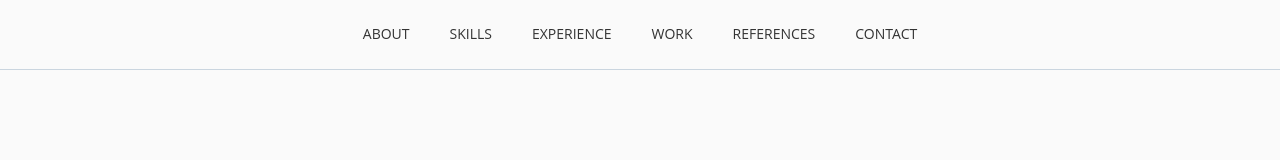
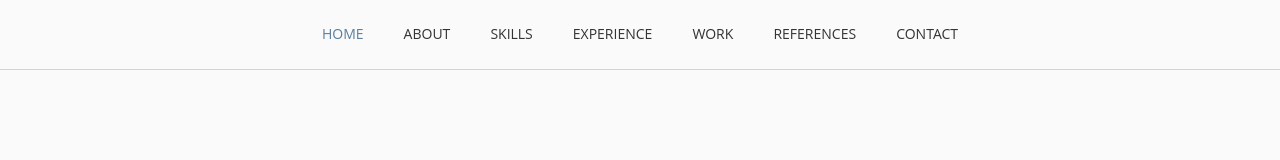
Before and after one commit to AlejandroLucas161/portfolio, a React (Vite) app: page / in a window 1280 px wide. Shown: the top 160 px of the page. Built offline with nearby package versions, Linux system fonts and the light colour scheme.

Commit message:
Add active styles to navbar

```diff
--- a/src/components/Banner/Banner.tsx
+++ b/src/components/Banner/Banner.tsx
@@ -3,7 +3,10 @@ import bannerImage from "../../assets/banner-image.png";
 
 const Banner: FunctionComponent = () => {
   return (
-    <div className="h-[calc(100vh-71px)] max-h-[823px] xl:mx-[60px] mx-[30px] relative flex items-center">
+    <div
+      className="h-[calc(100vh-71px)] max-h-[823px] xl:mx-[60px] mx-[30px] relative flex items-center"
+      id="home"
+    >
       <div className="w-1/2 flex gap-4 flex-col items-start">
         <h4 className="2xl:text-xl lg:text-base text-sm">
           Hi there! I'm Alejandro Lucas
--- a/src/components/Navbar/Navbar.tsx
+++ b/src/components/Navbar/Navbar.tsx
@@ -1,11 +1,13 @@
 import { FunctionComponent } from "react";
 import { Link } from "react-scroll";
+import "./styles.css";
 
 interface NavbarItem {
   name: string;
 }
 
 const NavbarItems: Array<NavbarItem> = [
+  { name: "Home" },
   { name: "About" },
   { name: "Skills" },
   { name: "Experience" },
@@ -21,13 +23,14 @@ const Navbar: FunctionComponent = () => {
         {NavbarItems.map(({ name }, idx) => (
           <Link
             key={idx}
-            to={name.toLowerCase()}
             spy
             smooth
-            className="h-fit"
             offset={-70}
+            to={name.toLowerCase()}
+            className="h-fit border-b border-opacity-0 border-b-darkerblue hover:border-opacity-100 transition duration-300 hover:text-darkerblue"
+            activeClass="active-link"
           >
-            <li className="py-1 border-b border-opacity-0 border-b-darkerblue hover:border-opacity-100 transition duration-300 hover:text-darkerblue cursor-pointer uppercase text-sm">
+            <li className="py-1 hover:text-darkerblue cursor-pointer uppercase text-sm">
               {name}
             </li>
           </Link>
--- /dev/null
+++ b/src/components/Navbar/styles.css
@@ -0,0 +1,4 @@
+.active-link {
+  border-bottom: 1px solid #5b7f9e;
+  color: #5b7f9e;
+}
--- a/src/components/index.ts
+++ b/src/components/index.ts
@@ -5,5 +5,4 @@ import Skills from "./Skills";
 import Experience from "./Experience";
 import Work from "./Work";
 import References from "./References";
-
 export { Navbar, Banner, About, Skills, Experience, Work, References };
```
